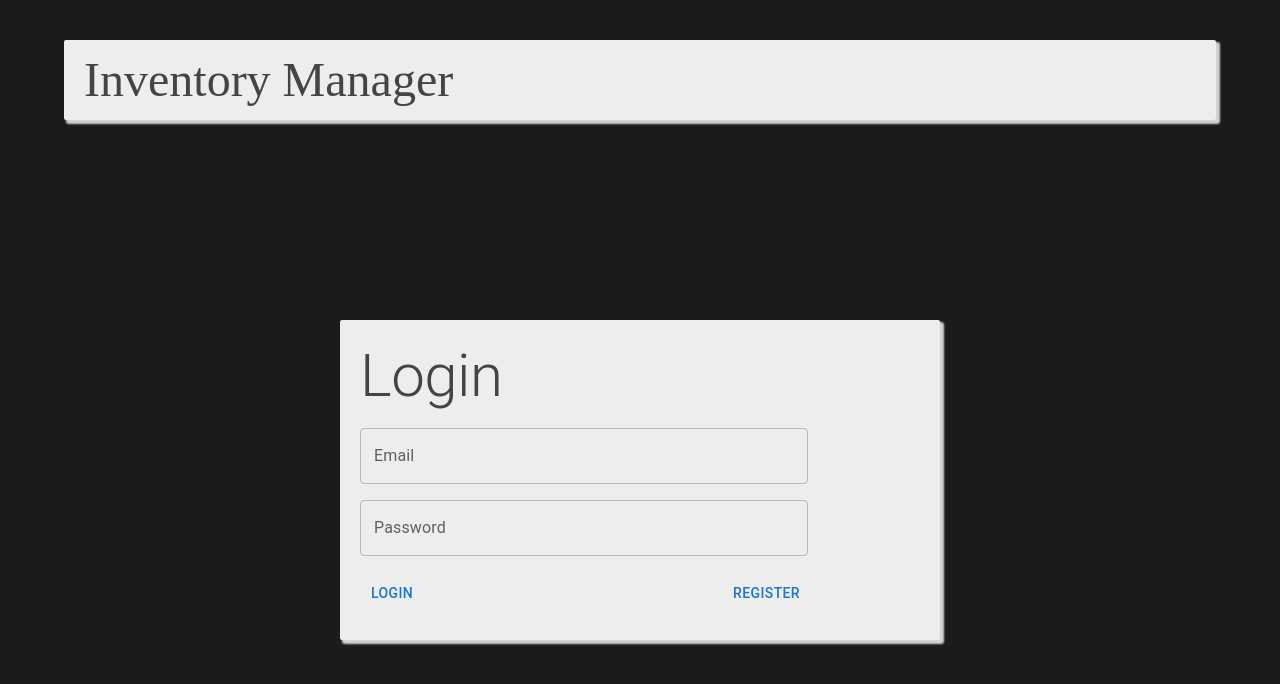
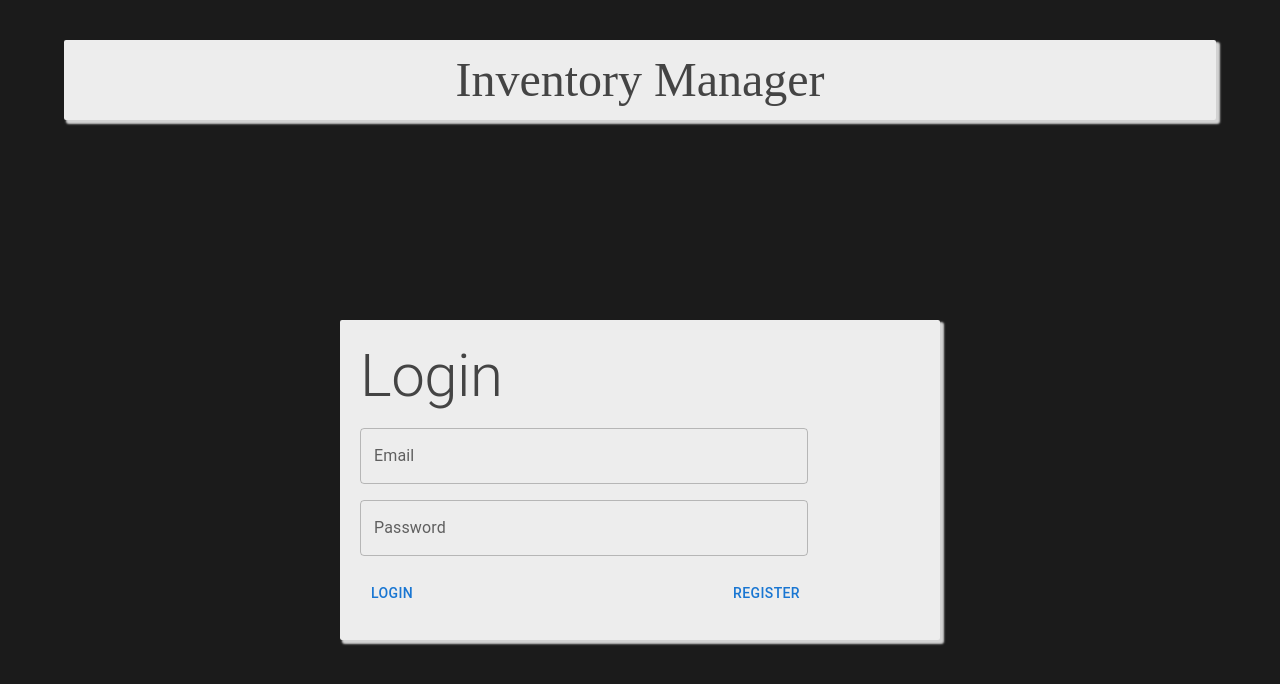
Before and after one commit to PuneethKal/inventory-management-app, a Next.js app: page / in a window 1280 px wide. Shown: the top 684 px of the page. Built offline with nearby package versions, Linux system fonts and the light colour scheme.

Commit message:
Updated Display Bug

```diff
--- a/app/page.js
+++ b/app/page.js
@@ -88,7 +88,7 @@ export default function Login() {
                 bgcolor={color4}
                 boxShadow={"3px 3px 2px 1px #d3d3d3 "}
                 borderRadius={"2px"}
-                justifyContent={"center``"}
+                justifyContent={"center"}
             >
                 <Typography variant="h3" color={color2} fontFamily={"Comic-Sans"}>
                     Inventory Manager
--- a/package.json
+++ b/package.json
@@ -12,8 +12,10 @@
     "@emotion/react": "^11.13.0",
     "@emotion/styled": "^11.13.0",
     "@mui/material": "^5.16.6",
+    "dotenv": "^16.4.5",
     "firebase": "^10.12.4",
     "next": "14.2.5",
+    "openai": "^4.54.0",
     "react": "^18",
     "react-dom": "^18"
   },
```
Also changed, not shown: app/Home/page.js (indentation only), 1 other file (tests, documents, lock files or other folders).
